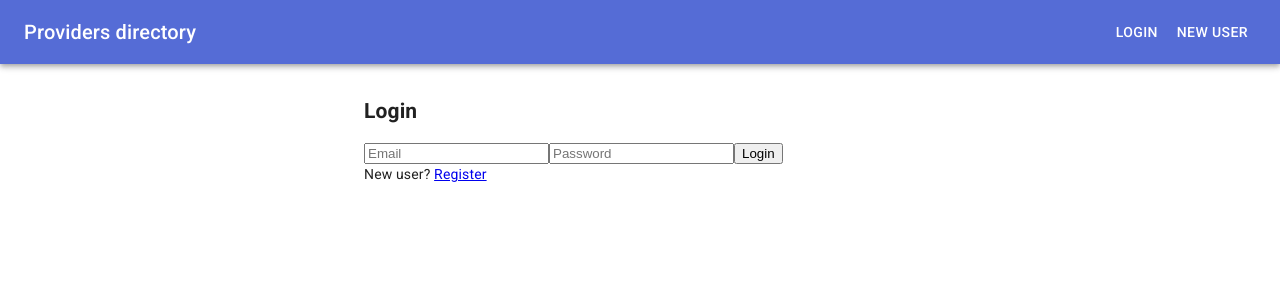
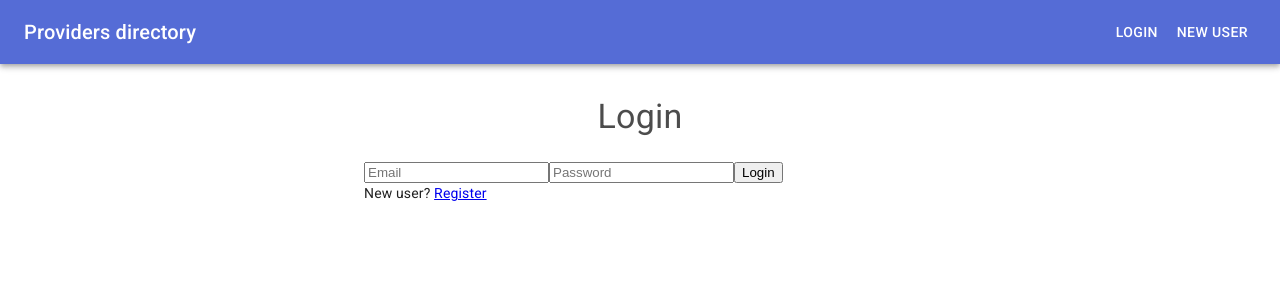
Before and after one commit to tiagoit/mv-final-capstone-project-react, a React (Create React App) app: page /login in a window 1280 px wide. Shown: the top 300 px of the page. Built offline with nearby package versions, Linux system fonts and the light colour scheme.

Commit message:
fix: add one <h1> per page

```diff
--- a/src/components/CategoriesList.js
+++ b/src/components/CategoriesList.js
@@ -1,12 +1,6 @@
 import React from 'react';
 import { Link as RouterLink } from 'react-router-dom';
-import Card from '@material-ui/core/Card';
-import CardActionArea from '@material-ui/core/CardActionArea';
-import CardActions from '@material-ui/core/CardActions';
-import CardContent from '@material-ui/core/CardContent';
-import CardMedia from '@material-ui/core/CardMedia';
-import Button from '@material-ui/core/Button';
-import Typography from '@material-ui/core/Typography';
+import { Card, CardActionArea, CardActions, CardContent, CardMedia, Button, Typography } from '@material-ui/core';
 
 import categories from '../constants/categories';
 import placeholders from '../constants/placeholders';
@@ -15,9 +9,8 @@ import './CategoriesList.scss';
 
 const CategoriesList = () => (
   <div>
-    <Typography variant="h4" component="h2" className="page-title">
-      Service categories
-    </Typography>
+    <Typography variant="h4" component="h1">Service categories</Typography>
+
     <div className="cards-container">
       {Object.keys(categories).map((category, i) => (
         <Card className="card" key={category}>
--- a/src/components/CategoriesList.scss
+++ b/src/components/CategoriesList.scss
@@ -1,9 +1,3 @@
-h2.page-title {
-  margin-bottom: 24px !important;
-  text-align: center;
-  color: rgba(0, 0, 0, 0.7);
-}
-
 .cards-container {
   display: flex;
   flex-wrap: wrap;
--- a/src/components/Favourites.js
+++ b/src/components/Favourites.js
@@ -1,13 +1,15 @@
 import React from 'react';
 import { connect } from 'react-redux';
 import PropTypes from 'prop-types';
+import { Typography } from '@material-ui/core';
 
 import Provider from './Provider';
 import providers from '../constants/providers';
 
 const Favourites = ({ favourites }) => (
   <div>
-    <h2>Favourite providers</h2>
+    <Typography variant="h4" component="h1">Favourite providers</Typography>
+
     {providers
       .filter(p => favourites.includes(p.id))
       .map(p => <Provider key={p.id} provider={p} />)}
@@ -20,6 +22,4 @@ Favourites.propTypes = {
 
 const mapStateToProps = (state) => ({ favourites: state.providers.favourites });
 
-export default connect(
-  mapStateToProps,
-)(Favourites);
+export default connect(mapStateToProps)(Favourites);
--- a/src/components/Login.js
+++ b/src/components/Login.js
@@ -1,7 +1,8 @@
 import React from 'react';
+import PropTypes from 'prop-types';
 import { Link, Redirect } from 'react-router-dom';
 import { connect } from 'react-redux';
-import PropTypes from 'prop-types';
+import { Typography } from '@material-ui/core';
 
 import { loginAction } from '../redux/actions';
 import AuthAPI from '../api/AuthAPI';
@@ -31,7 +32,8 @@ const Login = ({ isLoggedIn, rxLogin }) => {
   if (isLoggedIn) return <Redirect to="/" />;
   return (
     <div>
-      <h2>Login</h2>
+      <Typography variant="h4" component="h1">Login</Typography>
+
       <form onSubmit={handleSubmit}>
         <input type="email" name="email" placeholder="Email" value={form.email} onChange={handleChange} />
         <input type="password" name="password" placeholder="Password" value={form.password} onChange={handleChange} />
--- a/src/components/Provider.js
+++ b/src/components/Provider.js
@@ -74,7 +74,4 @@ const mapDispatchToProps = (dispatch) => ({
   rxRemoveFavourite: (id) => dispatch(removeFavouriteAction(id)),
 });
 
-export default connect(
-  mapStateToProps,
-  mapDispatchToProps,
-)(Provider);
+export default connect(mapStateToProps, mapDispatchToProps)(Provider);
--- a/src/components/ProvidersList.js
+++ b/src/components/ProvidersList.js
@@ -1,6 +1,6 @@
 import React from 'react';
 import { useParams } from 'react-router-dom';
-import { List } from '@material-ui/core';
+import { List, Typography } from '@material-ui/core';
 
 import Provider from './Provider';
 import providers from '../constants/providers';
@@ -12,7 +12,8 @@ const ProvidersList = () => {
 
   return (
     <div>
-      <h2>Providers</h2>
+      <Typography variant="h4" component="h1">Service providers</Typography>
+
       <List className="providers">
         {serviceProviders.map(p => <Provider key={`provider-${p.id}`} provider={p} />)}
       </List>
--- a/src/components/Register.js
+++ b/src/components/Register.js
@@ -2,6 +2,8 @@ import React from 'react';
 import PropTypes from 'prop-types';
 import { Link, Redirect } from 'react-router-dom';
 import { connect } from 'react-redux';
+import { Typography } from '@material-ui/core';
+
 import { loginAction } from '../redux/actions';
 import AuthAPI from '../api/AuthAPI';
 
@@ -30,7 +32,8 @@ const Register = ({ rxLogin, isLoggedIn }) => {
   if (isLoggedIn) return <Redirect to="/" />;
   return (
     <div>
-      <h2>Register</h2>
+      <Typography variant="h4" component="h1">Register</Typography>
+
       <form onSubmit={handleSubmit}>
         <input type="text" name="name" placeholder="Name" onChange={handleChange} />
         <input type="email" name="email" placeholder="Email" onChange={handleChange} />
--- a/src/index.scss
+++ b/src/index.scss
@@ -1 +1,7 @@
 @import-normalize;
+
+h1 {
+  margin-bottom: 24px !important;
+  text-align: center;
+  color: rgba(0, 0, 0, 0.7);
+}
```
